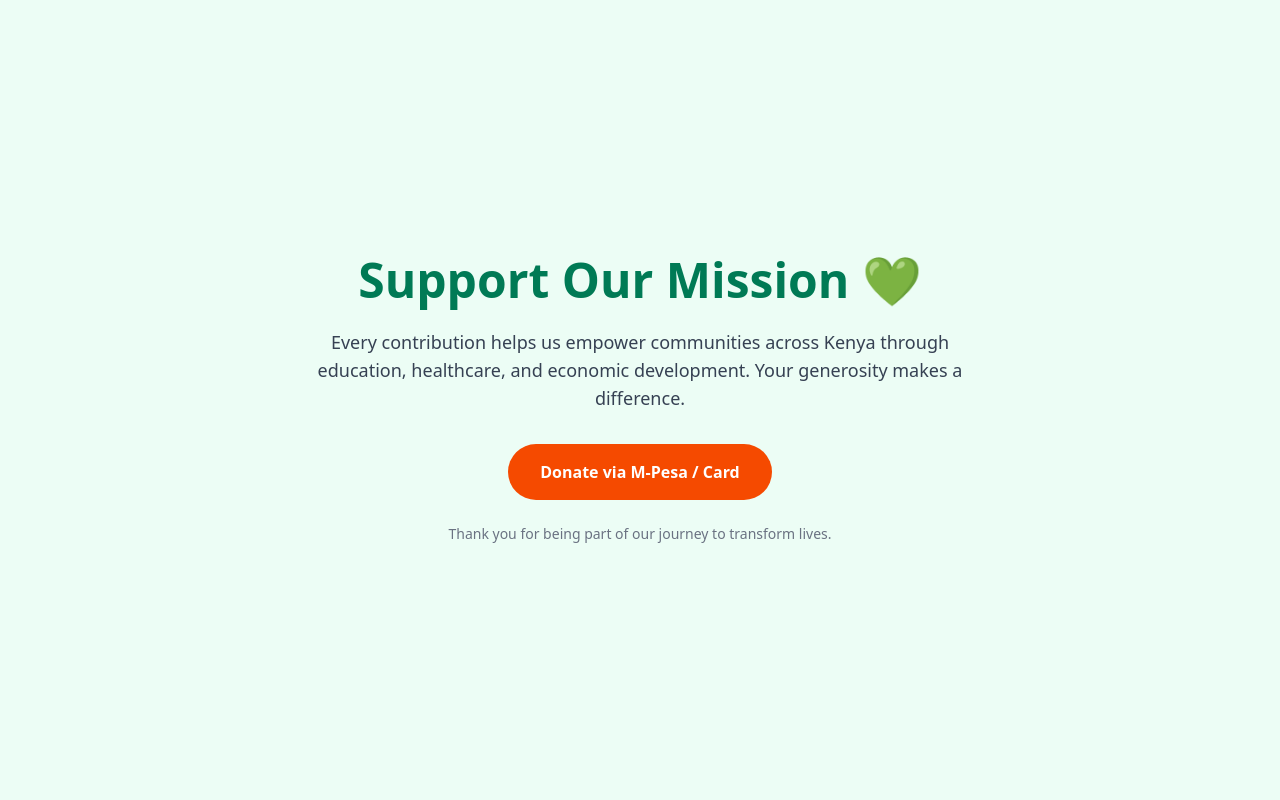
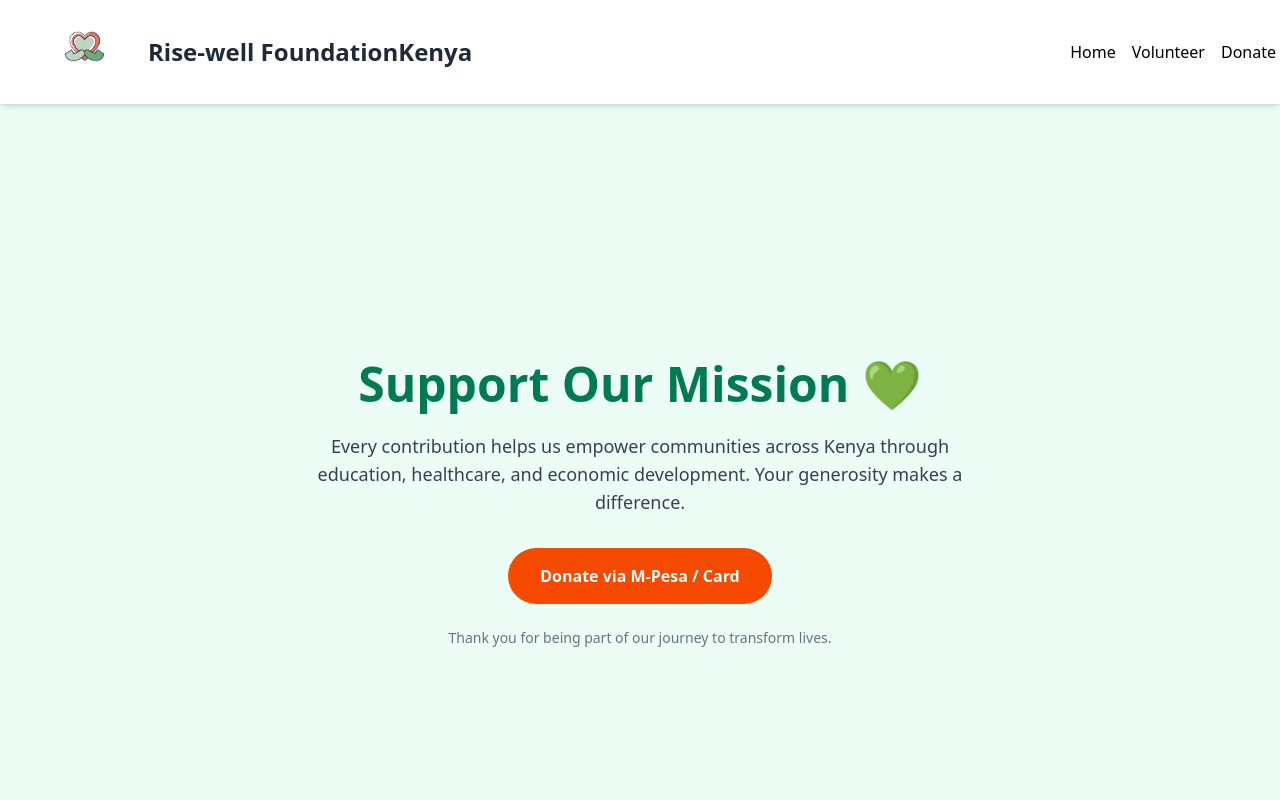
Before and after one commit to Omuse10/Rise-well-foundation, a React (Vite) app: page /Rise-well-foundation/donate in a window 1280 px wide. Shown: the top 800 px of the page. Built offline with nearby package versions, Linux system fonts and the light colour scheme.

Commit message:
Up Pages

```diff
--- a/src/App.jsx
+++ b/src/App.jsx
@@ -49,16 +49,16 @@
       <Route path="/" element={
         <div className="min-h-screen bg-white flex flex-col">
           {/* Navigation */}
-      <nav className="bg-white shadow-sm sticky top-0 z-50">
+      <nav className="bg-white shadow-md p-2 sticky top-0 z-50">
         <div className="max-w-7xl mx-auto px-4 sm:px-6 lg:px-8">
           <div className="flex justify-between items-center h-16">
-            <div className="flex items-center sm:items-start ml-2 sm:ml-4 lg:ml-6 sm:space-x-0">
+            <div className="flex flex-row sm:flex-row sm:items-center -ml-6 sm:ml-6">
               <img
                 src={Logo}
                 alt="Rise-well Foundation Logo"
-                className="h-20 w-24 sm:h-24 sm:w-28 mt-2 sm:mt-0 ml-0 sm:ml-0 lg:-ml-2"
+                className="h-20 w-24 sm:h-24 sm:w-28 object-contain"
               />
-              <h1 className="text-left sm:text-2xl font-black leading-tight sm:text-left ml-0 sm:ml-0 lg:ml-0 lg:mt-8">
+              <h1 className="text-left text-lg sm:text-2xl font-black leading-tight text-gray-800 sm:ml-2 mt-6 sm:mt-0">
                 Rise-well Foundation Kenya
               </h1>
             </div>
@@ -221,10 +221,9 @@
                 className="w-full h-48 object-cover"
               />
               <div className="p-6">
-                <h3 className="text-xl font-semibold text-gray-900 mb-3">Education & Literacy</h3>
+                <h3 className="text-xl font-semibold text-gray-900 mb-3">Education & Literacy(E-Learning)</h3>
                 <p className="text-gray-600 mb-4">
-                  Providing quality education resources, building schools, and training teachers to ensure
-                  every child has access to learning opportunities.
+                Empowering students through digital learning, coding, and robotics to inspire creativity, innovation and problem-solving.
                 </p>
                 <button className="text-emerald-600 font-semibold hover:text-emerald-700 flex items-center">
                   View Projects <ArrowRight className="h-4 w-4 ml-1" />
@@ -257,10 +256,9 @@
                 className="w-full h-48 object-cover"
               />
               <div className="p-6">
-                <h3 className="text-xl font-semibold text-gray-900 mb-3">Economic Empowerment</h3>
+                <h3 className="text-xl font-semibold text-gray-900 mb-3">Entertainment</h3>
                 <p className="text-gray-600 mb-4">
-                  Supporting small businesses, providing microfinance, and teaching vocational
-                  skills to help communities become economically self-sufficient.
+                  Providing access to cultural events, promoting arts and crafts, and fostering community engagement.
                 </p>
                 <button className="text-emerald-600 font-semibold hover:text-emerald-700 flex items-center">
                   View projects <ArrowRight className="h-4 w-4 ml-1" />
@@ -746,7 +744,7 @@
               <h3 className="text-white font-semibold mb-4">Get Involved</h3>
               <ul className="space-y-2">
                 <li><a href="#" className="hover:text-emerald-400 transition-colors">Volunteer</a></li>
-                <li><a href="#" className="hover:text-emerald-400 transition-colors">Partner With Us</a></li>
+                <li><a href="#" className="hover:text-emerald-400 transition-colors">Donate</a></li>
                 <li><a href="#" className="hover:text-emerald-400 transition-colors">Corporate Giving</a></li>
                 <li><a href="#" className="hover:text-emerald-400 transition-colors">Annual Reports</a></li>
               </ul>
--- a/src/Pages/Donate.jsx
+++ b/src/Pages/Donate.jsx
@@ -1,10 +1,13 @@
 import React from "react";
 import HeroSection from "./HeroSection.jsx";
 import Footer from "./Footer.jsx";
+import Navbar from "./Navbar.jsx";
+
 
 function Donation() {
   return (
     <>
+      <Navbar />
 
       <HeroSection
         title="Support Our Mission 💚"
--- a/src/Pages/Footer.jsx
+++ b/src/Pages/Footer.jsx
@@ -78,7 +78,7 @@
             <h3 className="text-white font-semibold mb-4">Get Involved</h3>
             <ul className="space-y-2">
               <li><a href="#volunteer" className="hover:text-emerald-400 transition-colors">Volunteer</a></li>
-              <li><a href="#partner" className="hover:text-emerald-400 transition-colors">Partner With Us</a></li>
+              <li><a href="#partner" className="hover:text-emerald-400 transition-colors">Donate</a></li>
               <li><a href="#corporate" className="hover:text-emerald-400 transition-colors">Corporate Giving</a></li>
               <li><a href="#reports" className="hover:text-emerald-400 transition-colors">Annual Reports</a></li>
             </ul>
--- /dev/null
+++ b/src/Pages/Navbar.jsx
@@ -0,0 +1,76 @@
+import React, { useState } from "react";
+import { Link } from "react-router-dom";
+import { Menu, X } from "lucide-react"; // for icons
+import Logo from "../assets/Logo.png";
+
+function Navbar() {
+  const [isOpen, setIsOpen] = useState(false);
+
+  return (
+    <nav className="flex justify-between items-center p-1 bg-white shadow-md sticky top-0 z-50">
+      {/* Left Section: Logo + Title */}
+      <div className="flex flex-row sm:flex-row sm:items-center ml-0 sm:ml-6">
+        <img
+          src={Logo}
+          alt="Rise-well Foundation Logo"
+          className="h-20 w-24 sm:h-24 sm:w-28 object-contain"
+        />
+        <Link to="/" className="text-left text-lg sm:text-2xl font-black leading-tight text-gray-800 sm:ml-2 mt-6 sm:mt-0">
+          Rise-well Foundation
+          <br className="block sm:hidden" />
+          Kenya
+        </Link>
+      </div>
+
+      {/* Hamburger Icon (Visible only on Mobile) */}
+      <button
+        className="sm:hidden text-gray-800 mb-3 focus:outline-none"
+        onClick={() => setIsOpen(!isOpen)}
+      >
+        {isOpen ? <X size={28} /> : <Menu size={28} />}
+      </button>
+
+      {/* Desktop Navigation */}
+      <div className="hidden sm:flex space-x-4">
+        <Link to="/" className="hover:text-green-600">
+          Home
+        </Link>
+        <Link to="/volunteer" className="hover:text-green-600">
+          Volunteer
+        </Link>
+        <Link to="/donate" className="hover:text-green-600">
+          Donate
+        </Link>
+      </div>
+
+      {/* Mobile Navigation Menu */}
+      {isOpen && (
+        <div className="absolute top-full left-0 w-full bg-white shadow-md flex flex-col items-center sm:hidden py-4 space-y-2 z-10">
+          <Link
+            to="/"
+            className="hover:text-green-600"
+            onClick={() => setIsOpen(false)}
+          >
+            Home
+          </Link>
+          <Link
+            to="/volunteer"
+            className="hover:text-green-600"
+            onClick={() => setIsOpen(false)}
+          >
+            Volunteer
+          </Link>
+          <Link
+            to="/donate"
+            className="hover:text-green-600"
+            onClick={() => setIsOpen(false)}
+          >
+            Donate
+          </Link>
+        </div>
+      )}
+    </nav>
+  );
+}
+
+export default Navbar;
--- a/src/Pages/Volunteer.jsx
+++ b/src/Pages/Volunteer.jsx
@@ -1,10 +1,12 @@
 import React from "react";
 import HeroSection from "./HeroSection.jsx";
 import Footer from "./Footer.jsx";
+import Navbar from "./Navbar.jsx";
 
 function Volunteer() {
   return (
     <>
+      <Navbar />
 
       <HeroSection
         title="Become a Volunteer 🌟"
```
